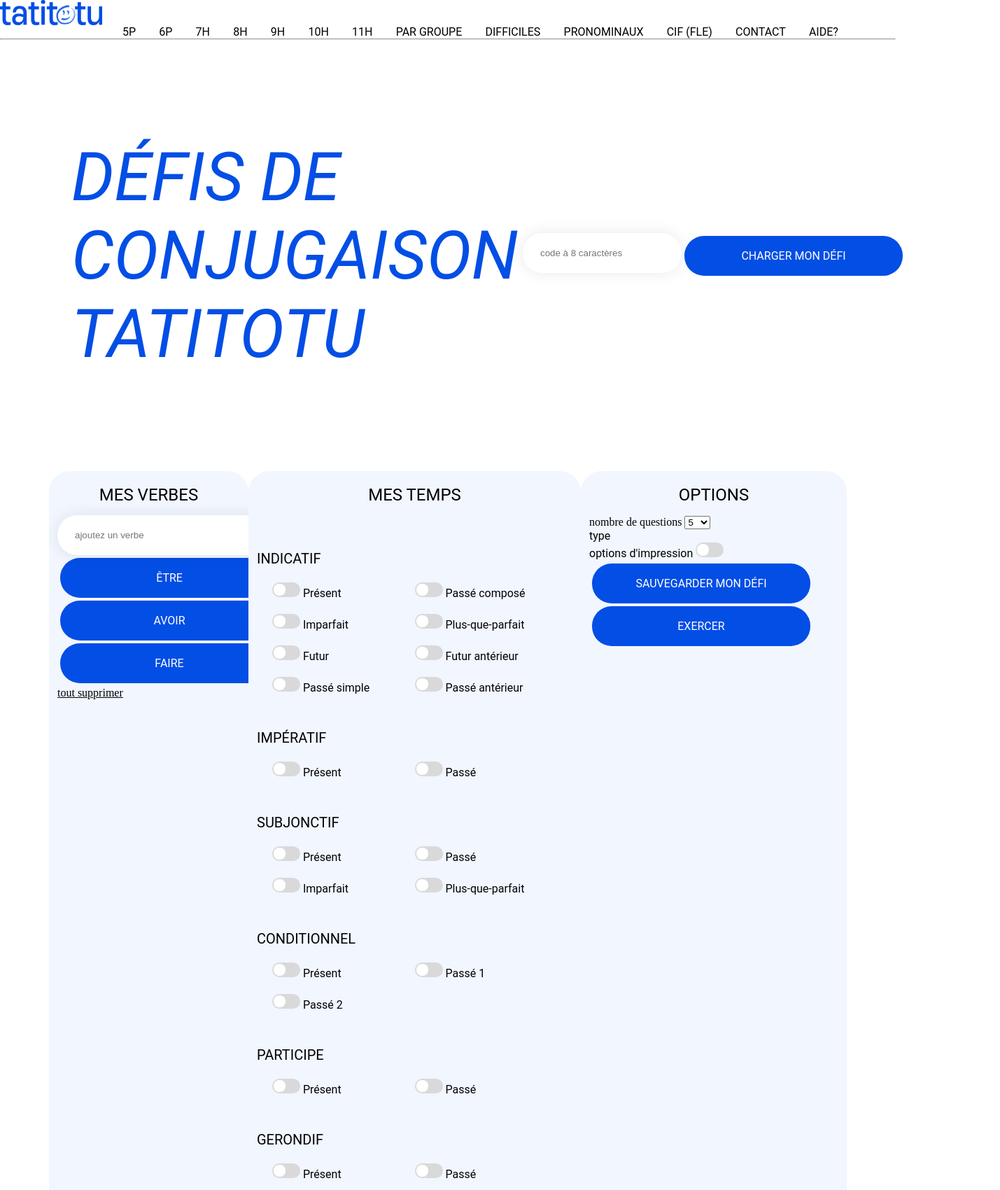
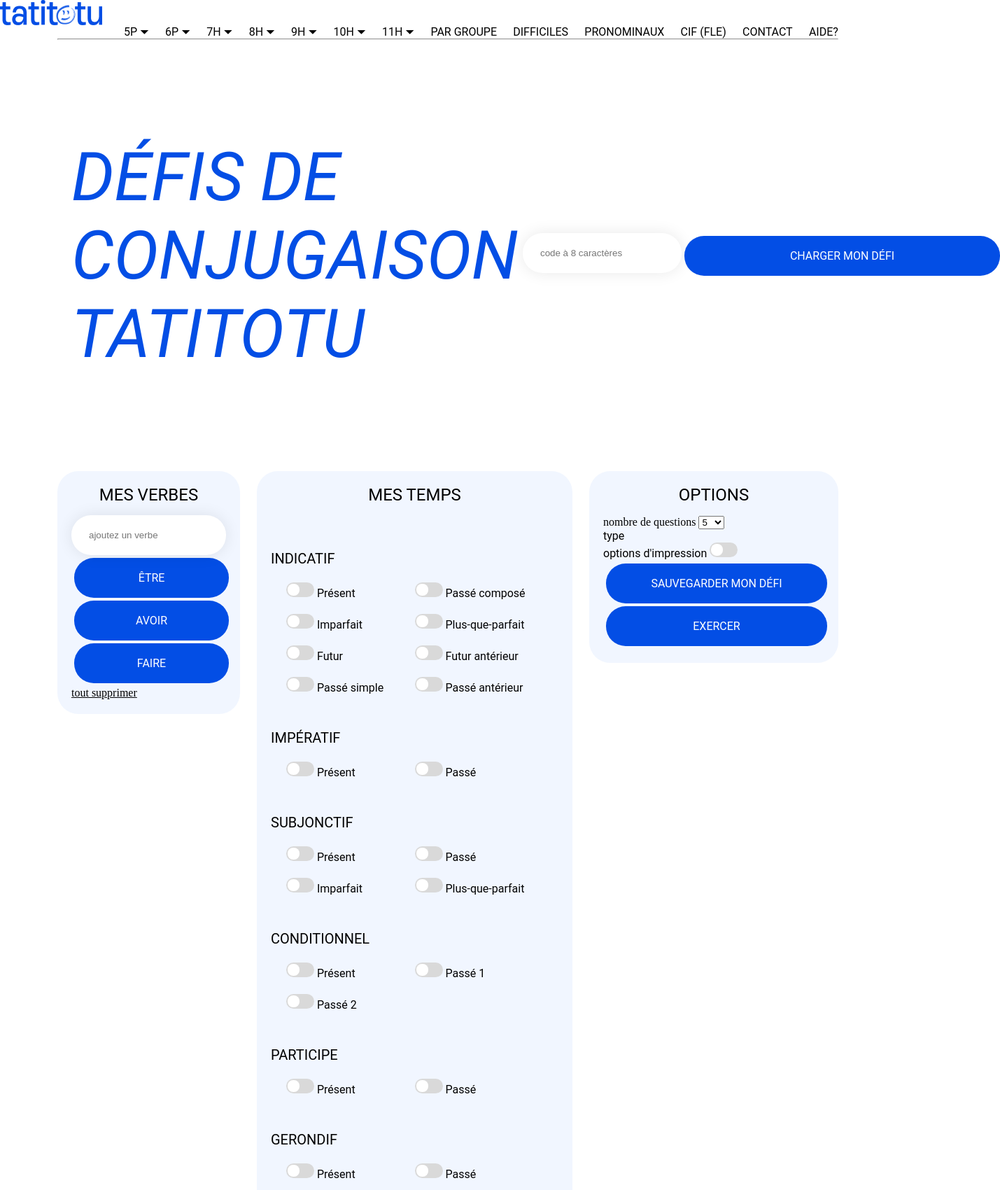
Before and after one commit to julia-ranzi/tatitotu-JuliaRanzi, a website built with Parcel: page src/index.html in a window 1280 px wide. Shown: the top 1700 px of the page at 70% size, 1429 px wide, since content can reach past the window. Built offline with nearby package versions, Linux system fonts and the light colour scheme.

Commit message:
gérer les marges et espacements

```diff
--- a/src/index.html
+++ b/src/index.html
@@ -12,21 +12,22 @@
     </div>
     <div class="container">
       <div class="row">
-      </div>
         <div class="col-11 offset-1">
           <nav class="nav-container">
-            <a href="#" class="nav-a">5p</a>
-            <a href="#" class="nav-a">6p</a>
-            <a href="#" class="nav-a">7h</a>
-            <a href="#" class="nav-a">8h</a>
-            <a href="#" class="nav-a">9h</a>
-            <a href="#" class="nav-a">10h</a>
-            <a href="#" class="nav-a">11h</a>
+            <a href="#" class="nav-a">5p ⏷</a>
+            <a href="#" class="nav-a">6p ⏷</a>
+            <a href="#" class="nav-a">7h ⏷</a>
+            <a href="#" class="nav-a">8h ⏷</a>
+            <a href="#" class="nav-a">9h ⏷</a>
+            <a href="#" class="nav-a">10h ⏷</a>
+            <a href="#" class="nav-a">11h ⏷</a>
             <a href="#" class="nav-a">par groupe</a>
             <a href="#" class="nav-a">difficiles</a>
             <a href="#" class="nav-a">pronominaux</a>
             <a href="#" class="nav-a">CIF (FLE)</a>
-            <a href="mailto:christophe.roulet@edu-vd.ch" class="nav-a">contact</a>
+            <a href="mailto:christophe.roulet@edu-vd.ch" class="nav-a"
+              >contact</a
+            >
             <a href="#" class="nav-a">aide?</a>
           </nav>
         </div>
@@ -42,20 +43,31 @@
           </h1>
         </div>
         <div class="col-5 l-chargerdefi">
-          <input type="text" placeholder="code à 8 caractères" class="textfield"/>
-          <input type="button" value="charger mon défi" class="buttons"/>
+          <input
+            type="text"
+            placeholder="code à 8 caractères"
+            class="textfield textfield-header"
+          />
+          <input type="button" value="charger mon défi" class="buttons" />
         </div>
       </div>
       <div class="row l-box-container">
-        <div class="col-3 box box-buttons">
+        <div class="col-3">
+          <div class="box box-buttons">
             <h2 class="titles-h2">mes verbes</h2>
-          <input type="textfield" placeholder="ajoutez un verbe" class="textfield"></input>
+            <input
+              type="textfield"
+              placeholder="ajoutez un verbe"
+              class="textfield"
+            />
             <button class="buttons">être</button>
             <button class="buttons">avoir</button>
             <button class="buttons">faire</button>
             <a href="#">tout supprimer</a>
           </div>
-        <div class="col-5 box">
+        </div>
+        <div class="col-5">
+          <div class="box">
             <h2 class="titles-h2">mes temps</h2>
             <h3 class="titles-h3">indicatif</h3>
             <div class="switch-list">
@@ -223,7 +235,9 @@
               </label>
             </div>
           </div>
-        <div class="col-4 box">
+        </div>
+        <div class="col-4">
+          <div class="box">
             <h2 class="titles-h2">options</h2>
             <label>
               nombre de questions
@@ -248,6 +262,7 @@
             <button class="buttons">exercer</button>
           </div>
         </div>
+      </div>
       <div class="row l-footer">
         <div class="col-12">
           <p>copyright @ 2024</p>
--- a/src/scss/_layout.scss
+++ b/src/scss/_layout.scss
@@ -1,6 +1,10 @@
 .l-footer {
   text-align: center;
   color: #034ee5;
+}
+
+.l-footer p {
+  margin: 310px 0 29px 0;
 }
 
 .l-chargerdefi {
--- a/src/scss/modules/_buttons.scss
+++ b/src/scss/modules/_buttons.scss
@@ -1,6 +1,6 @@
 .buttons {
   display: flex;
-  width: 312px;
+  width: 100%;
   height: 57px;
   padding: 4px 25px;
   justify-content: center;
--- a/src/scss/modules/_textfield.scss
+++ b/src/scss/modules/_textfield.scss
@@ -1,8 +1,12 @@
 .textfield {
-  width: 312px;
+  width: 100%;
   height: 57px;
   padding: 4px 25px;
   border-radius: 28px;
   border: none;
   box-shadow: 0px 0px 22px 0px rgba(0, 0, 0, 0.09);
 }
+
+.textfield-header {
+  width: 312px;
+}
```
Lines whose indentation alone changed are shown as unchanged.
